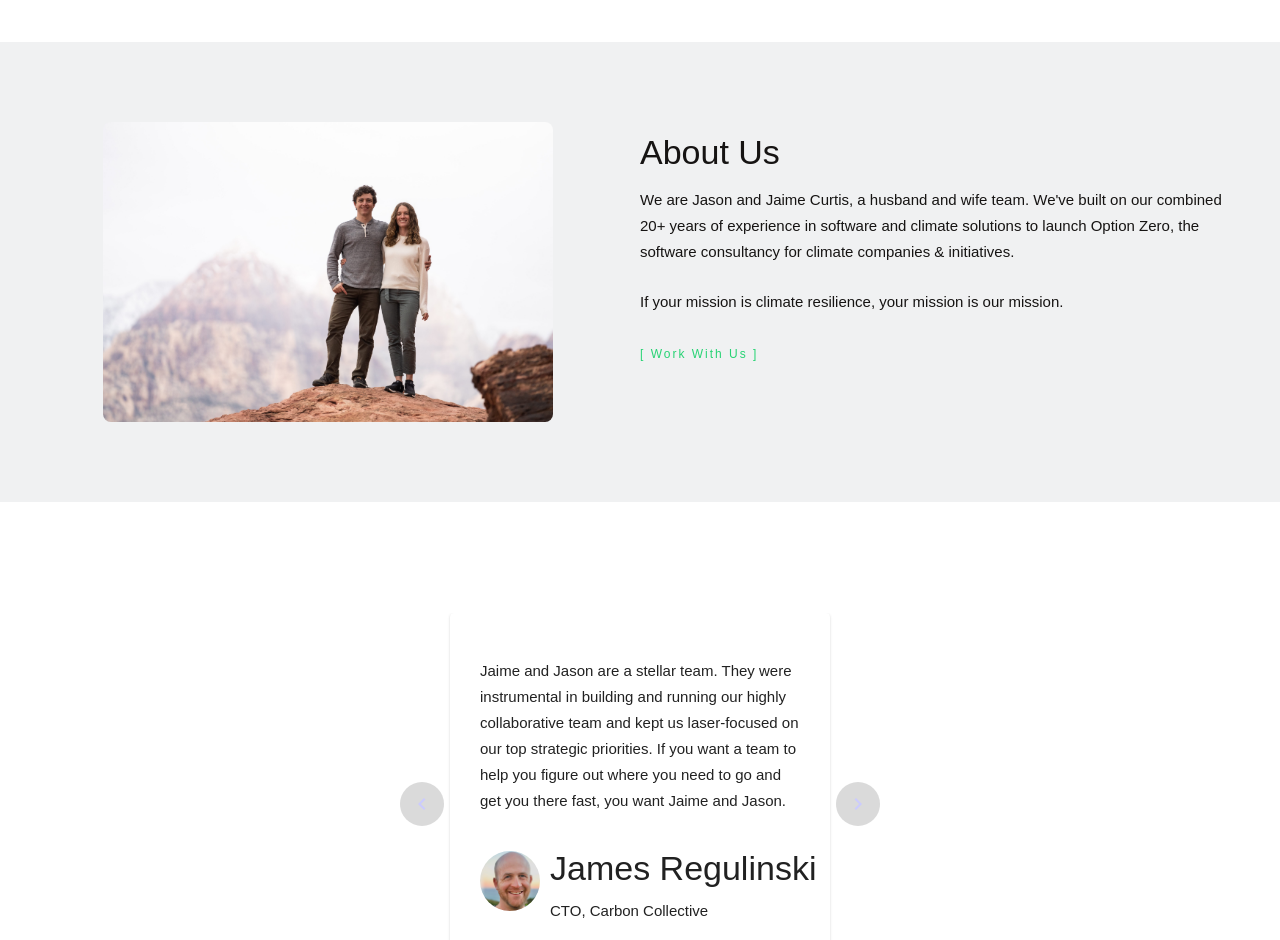
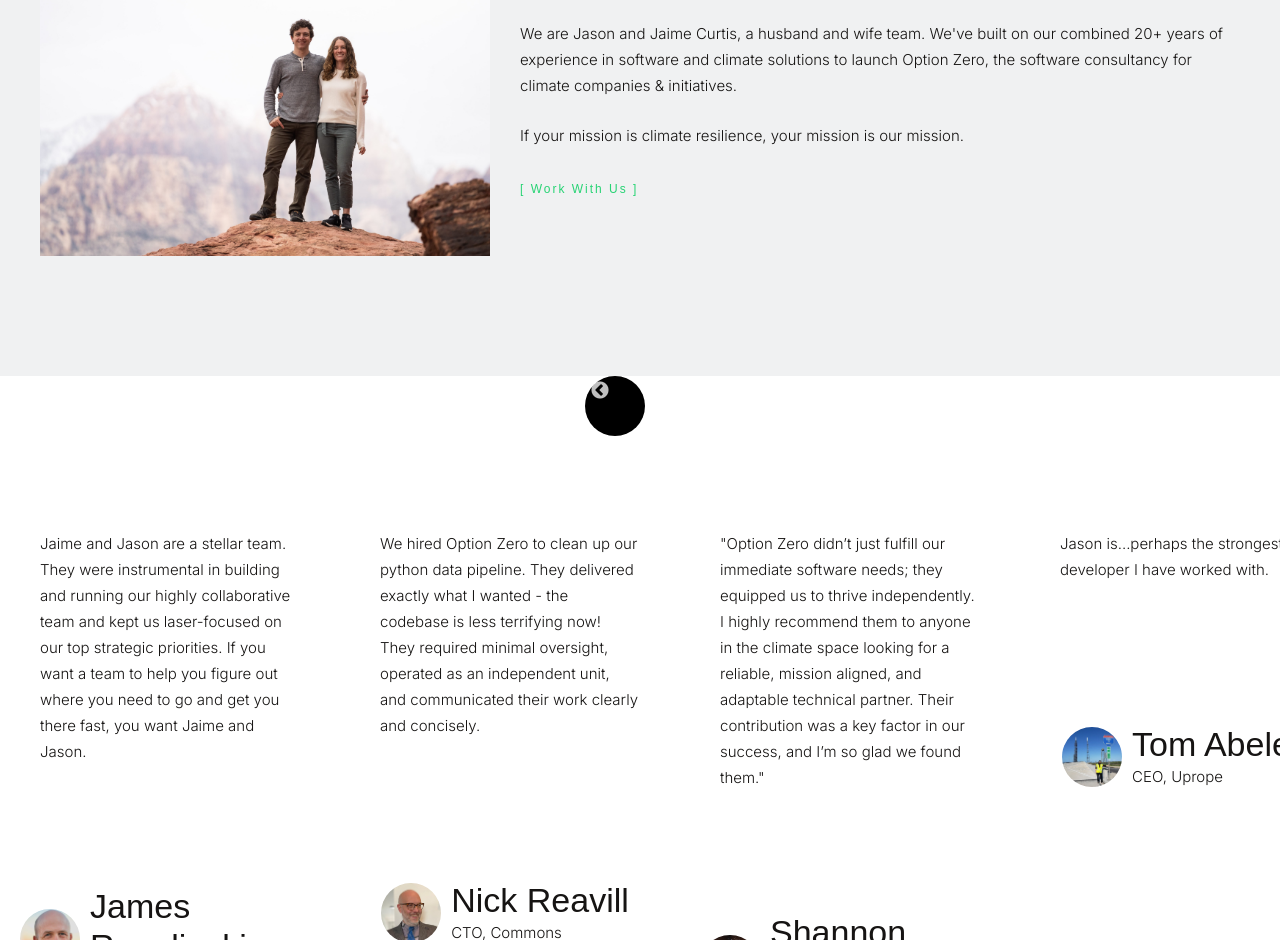
Before and after one commit to Option-Zero/option-zero-website, a Next.js app: page / in a window 1280 px wide. Shown: the part 1732-2672 px from the top of the page. Built offline with nearby package versions, Linux system fonts and the light colour scheme.

Commit message:
Redo reviews carousel with react-slick
also some work to make the whole site more responsive

```diff
--- a/package.json
+++ b/package.json
@@ -16,7 +16,8 @@
     "prop-types": "^15.8.1",
     "react": "^18",
     "react-dom": "^18",
-    "react-material-ui-carousel": "^3.4.2"
+    "react-slick": "^0.30.2",
+    "slick-carousel": "^1.8.1"
   },
   "devDependencies": {
     "eslint": "^8",
@@ -28,6 +29,5 @@
     "husky": "^8.0.3",
     "lint-staged": "^14.0.1",
     "prettier": "^2.8.8"
-  },
-  "packageManager": "pnpm@9.1.1+sha512.14e915759c11f77eac07faba4d019c193ec8637229e62ec99eefb7cf3c3b75c64447882b7c485142451ee3a6b408059cdfb7b7fa0341b975f12d0f7629c71195"
+  }
 }
--- a/src/app/_components/AboutUsSection.js
+++ b/src/app/_components/AboutUsSection.js
@@ -1,31 +1,35 @@
 import React from 'react';
 import styled from '@emotion/styled';
 
+const StyledSectionWrapper = styled.div`
+    background-color: var(--cream);
+    display: flex;
+    justify-content: center;
+    position: relative;
+    padding: 80px 30px;
+`;
+
 const AboutUsContainer = styled.div`
     display: flex;
+    justify-content: space-between;
+    gap: 30px;
+    max-width: var(--page-width);
+    @media screen and (max-width: 800px) {
         flex-wrap: wrap;
-    padding: 80px 30px;
-    background-color: var(--cream);
-    position: relative;
-    box-sizing: border-box;
-    border: 0;
-    justify-content: space-between;
-    gap: 15px;
+    }
 `;
 
 const ColoredButton = styled.button`
-    background-color: var(--cream);
+    background-color: transparent;
     color: var(--logo-green);
     padding: 0;
     &:hover {
-        color: #32343a;
+        color: var(--dark-grey);
         background-color: var(--cream);
     }
 `;
 
-// i regret my button refactoring choices
-const JnJPortrait = styled.button`
-    position: relative;
+const JnJPortrait = styled.div`
     display: block;
     background-image: url('/2023_1_19_JasonandjamieportraitVegas-7.jpg');
     background-position: 0 0;
@@ -38,32 +42,28 @@
     min-height: 300px;
     max-height: 400px;
     margin-bottom: 40px;
-    margin: auto;
     &:hover {
         background-image: url('/2023_1_19_JasonandjamieportraitVegas-11.jpg');
     }
 `;
 
-const AboutUsTextContainer = styled.div`
-    max-width: 50%;
-`;
-
 const AboutUsSection = () => {
     return (
+        <StyledSectionWrapper>
             <AboutUsContainer>
                 <JnJPortrait></JnJPortrait>
-            <AboutUsTextContainer>
+                <div>
                     <h2> About Us </h2>
                     <p>
-                    {' '}
                         We are Jason and Jaime Curtis, a husband and wife team. We've built on our
                         combined 20+ years of experience in software and climate solutions to launch
                         Option Zero, the software consultancy for climate companies & initiatives.
                     </p>
                     <p>If your mission is climate resilience, your mission is our mission.</p>
                     <ColoredButton> [ Work With Us ]</ColoredButton>
-            </AboutUsTextContainer>
+                </div>
             </AboutUsContainer>
+        </StyledSectionWrapper>
     );
 };
 
--- a/src/app/_components/HeaderSection.js
+++ b/src/app/_components/HeaderSection.js
@@ -6,11 +6,7 @@
     display: block;
     align-items: flex-start;
     justify-content: flex-start;
-    position: relative;
-    padding-bottom: 80px;
-    padding-right: 20px;
-    padding-left: 20px;
-    padding-top: 30px;
+    padding: 30px 20px 80px;
     min-height: 0px;
     box-sizing: border-box;
     background-image: url("/HeaderBackground.png");
@@ -21,10 +17,16 @@
 `;
 
 const HeaderContainer = styled.div`
-    display: block;
-    max-width: 1200px;
-    aspect-ratio: auto;
+    display: flex;
+    max-width: var(--page-width);
     box-sizing: border-box;
+    justify-content: center;
+    margin-top: 60px;
+    margin: auto;
+    //     @media screen and (min-width: 800px) {
+    //         max-width: 60%;
+    //     }
+    //
 `;
 
 const HeaderContent = styled.div`
@@ -32,12 +34,7 @@
     flex-direction: column;
     align-items: flex-start;
     justify-content: flex-start;
-    margin-top: 60px;
     min-width: 0;
-    max-width: 480px;
-    @media screen and (min-width: 800px) {
-        max-width: 60%;
-    }
 `;
 
 const Title = styled.h1`
@@ -61,7 +58,6 @@
 
 const HeaderSection = () => {
     return (
-        <>
         <Banner>
             <HeaderContainer>
                 {/* <NavBar></NavBar> */}
@@ -75,7 +71,6 @@
                 </HeaderContent>
             </HeaderContainer>
         </Banner>
-        </>
     );
 };
 
--- a/src/app/_components/LogosSection.js
+++ b/src/app/_components/LogosSection.js
@@ -53,7 +53,7 @@
 `;
 
 const StyledTitle = styled.h4`
-    color: var(--dark-grey);
+    color: var(--medium-grey);
     text-align: center;
     text-transform: uppercase;
     margin-bottom: 30px;
--- a/src/app/_components/ReviewsSection.js
+++ b/src/app/_components/ReviewsSection.js
@@ -1,10 +1,12 @@
 import React from 'react';
 // import PropTypes from 'prop-types';
 
-import Carousel from 'react-material-ui-carousel';
+import Slider from 'react-slick';
+import styled from '@emotion/styled';
 
-import styled from '@emotion/styled';
-import { Card } from '@mui/material';
+//required for Slider component to function properly
+import 'slick-carousel/slick/slick.css';
+import 'slick-carousel/slick/slick-theme.css';
 
 const REVIEWS = [
     {
@@ -48,70 +50,78 @@
     border-radius: 30px;
 `;
 
-const ReviewCard = styled(Card)(() => ({
-    justifyContent: 'center',
-    alignItems: 'center',
-    margin: '0 60px',
-    padding: '30px',
-}));
+const ReviewerNameContainer = styled.div`
+    display: flex;
+    flex-direction: column;
+    justify-content: center;
+    margin: 0 10px;
+    padding: 0;
+    //min-width: 100%;
+`;
 
 const ReviewerInfoContainer = styled.div`
     display: flex;
     align-items: center;
+    align-self: flex-end;
     min-height: 100%;
+    width: auto;
+    space-between: 10px;
+    justify-content: center;
 `;
 
-const ReviewerNameContainer = styled.div`
-    display: flex;
-    flex-direction: column;
-    min-width: 100%;
-    margin: 0 10px;
-    padding: 0;
+const StyledSlider = styled(Slider)`
+    height: fit-content
+    padding: 50px 15vw;
 `;
 
-const CarouselContainer = styled.div`
-    display: flex;
-    justify-content: center;
-    align-items: center;
-    min-height: 600px;
+const ReviewCard = styled.div`
+    width: 300px;
+    max-width: 300px;
+    padding: 20px;
+    height: 300px;
+    border-width: 8px;
+    border-color: black;
 `;
 
-const StyledCarousel = styled(Carousel)(() => ({
-    alignItems: 'center',
-    width: '500px',
-}));
+const SliderArrow = styled.div`
+    position: relative;
+    padding: 5px;
+    margin: 30px auto;
+    background: #000;
+    height: 50px;
+    width: 50px;
+    border-radius: 50%;
+    transition: all 0.2s linear;
+`;
 
-//I would love to know how to move the Carousel props to another const but 80/20
 const ReviewsSection = () => {
+    const sliderSettings = {
+        speed: 1000,
+        adaptiveHeight: false,
+        infinite: true,
+        variableWidth: true,
+        nextArrow: <SliderArrow />,
+        prevArrow: <SliderArrow />,
+    };
     return (
-        <CarouselContainer>
-            <StyledCarousel
-                autoPlay={false}
-                animation="slide"
-                navButtonsProps={{
-                    style: {
-                        padding: '10px', // 1
-                        color: 'blue', // 3
-                        opacity: '0.2',
-                    },
-                }}
-            >
-                {REVIEWS.map((review, i) => (
+        <StyledSlider {...sliderSettings}>
+            {REVIEWS.map((review, i) => {
+                return (
                     <ReviewCard key={i}>
-                        <p>{review.review}</p>
+                        <p style={{ padding: '0 20px' }}>{review.review}</p>
                         <ReviewerInfoContainer>
-                            {review.portrait.map((image, j) => (
-                                <Portrait key={j} src={image} alt={review.name}></Portrait>
-                            ))}
+                            {review.portrait.map((image, j) => {
+                                return <Portrait key={j} src={image} alt={review.name}></Portrait>;
+                            })}
                             <ReviewerNameContainer>
-                                <h2>{review.name}</h2>
+                                <h2 style={{ margin: 0 }}>{review.name}</h2>
                                 <p style={{ margin: 0 }}>{review.position}</p>
                             </ReviewerNameContainer>
                         </ReviewerInfoContainer>
                     </ReviewCard>
-                ))}
-            </StyledCarousel>
-        </CarouselContainer>
+                );
+            })}
+        </StyledSlider>
     );
 };
 
--- a/src/app/_components/ServicesSection.js
+++ b/src/app/_components/ServicesSection.js
@@ -6,7 +6,7 @@
     font-size: 15px;
     font-weight: 300;
     line-height: 26px;
-    color: var(--dark-grey);
+    color: var(--medium-grey);
     margin-bottom: 10px;
 `;
 
--- a/src/app/globals.css
+++ b/src/app/globals.css
@@ -4,8 +4,12 @@
   --cream: #f0f1f2;
   --black: #161413;
   --dark-blue: #062f40;
-  --dark-grey: #646f79;
+  --light-grey: #f0f1f2;
+  --medium-grey: #646f79;
+  --dark-grey: #32343a;
   --error-red: #ff6161;
+
+  --page-width: 1200px;
 }
 
 body {
@@ -59,10 +63,10 @@
   color: var(--white);
   background-color: var(--logo-green);
   &:hover {
-      background-color: #32343a;
+      background-color: var(--dark-grey);
   }
   &:active {
-      background-color: #43464d;
+      background-color: var(--medium-grey);
   }
   letter-spacing: 2px;
   text-transform: capitalize;
--- a/src/app/layout.js
+++ b/src/app/layout.js
@@ -6,6 +6,13 @@
 
 export const metadata = {
     title: 'Option Zero',
+    content: 'width=device-width, initial-scale=1',
+};
+
+export const viewport = {
+    initialScale: 1,
+    width: 'device-width',
+    maximumScale: 1,
 };
 
 export default function RootLayout({ children }) {
--- a/src/app/page.js
+++ b/src/app/page.js
@@ -9,17 +9,18 @@
 import LogosSection from './_components/LogosSection.js';
 import ContactUsSection from './_components/ContactUsSection.js';
 
-const StyledMain = styled.body``;
+// const StyledMain = styled.body`
+// `;
 
 export default function Home() {
     return (
-        <StyledMain>
+        <>
             <HeaderSection />
             <ServicesSection />
             <AboutUsSection />
             <ReviewsSection />
             <LogosSection />
             <ContactUsSection />
-        </StyledMain>
+        </>
     );
 }
```
Also changed, not shown: src/app/_components/SharedComponents.js (added, +9 -0 lines), 2 other files (tests, documents, lock files or other folders). Lines whose indentation alone changed are shown as unchanged.
